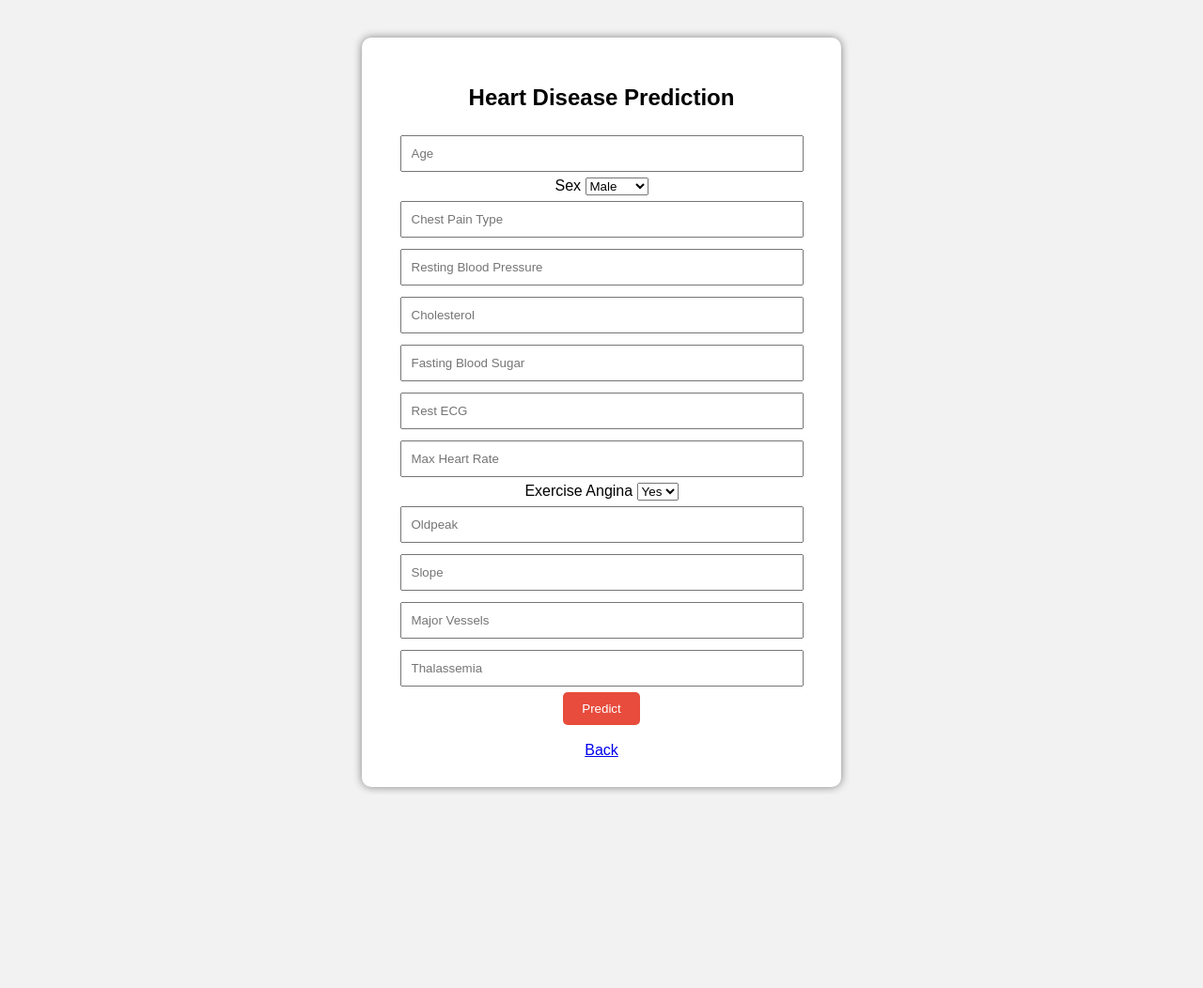
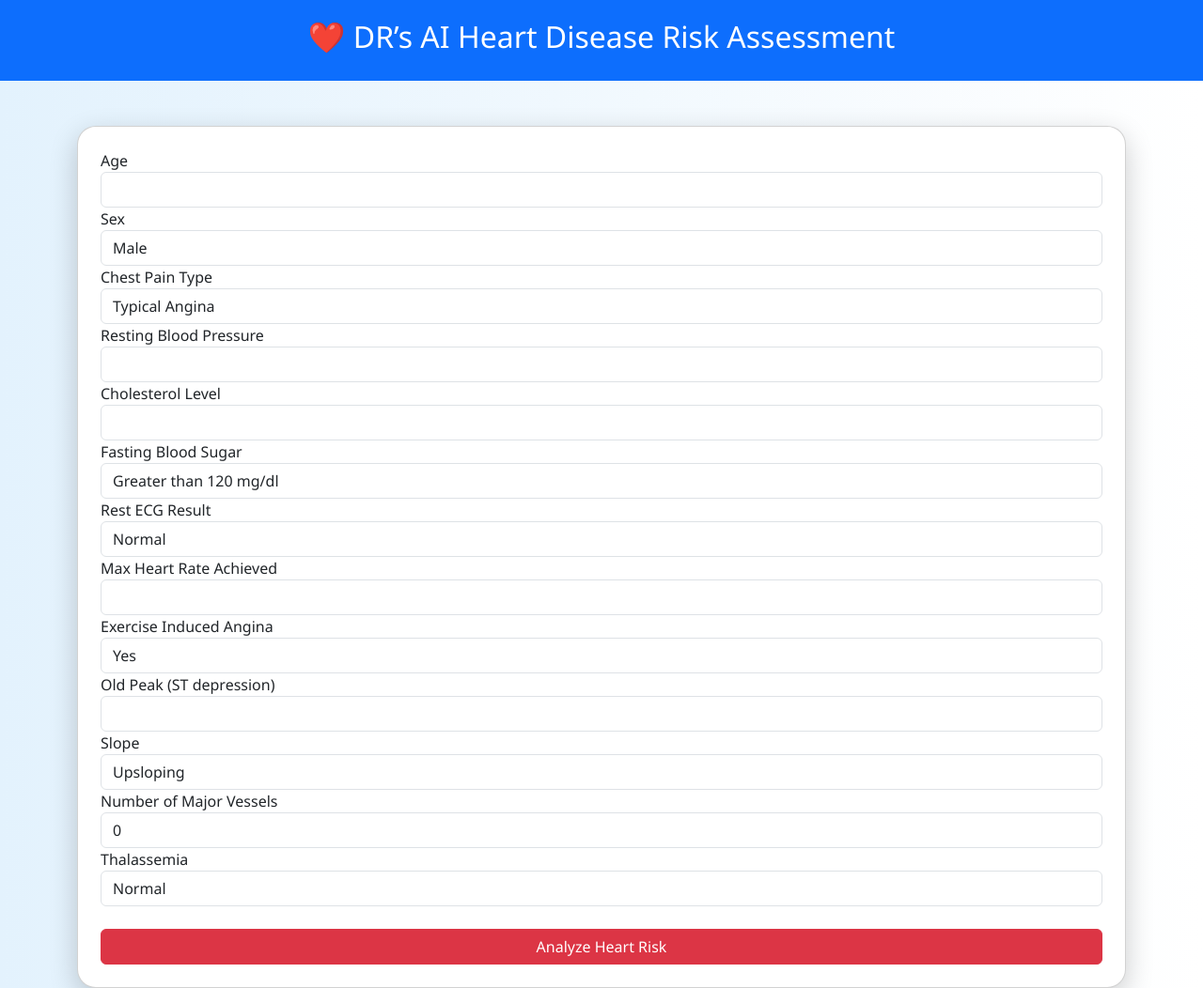
Before and after one commit to Mahesh054321/ai-healthcare-diagnostics, a Flask app: page /heart in a window 1280 px wide. Shown: the whole page at 94% size. Before the commit the page ends 844 px from the top, so only its background shows below. Run offline with Flask 3, Linux system fonts and the light colour scheme; parts of the project's set-up code (start-up, migrations or seed data) failed here and were passed over.

Commit message:
adding new features in result.html or report page and making the interface user friendly

```diff
--- a/src/app.py
+++ b/src/app.py
@@ -2,7 +2,12 @@ from flask import Flask, render_template, request
 import numpy as np
 import joblib
 from generative_ai.explainer import generate_diabetes_explanation, generate_heart_explanation
+from generative_ai.llm_service import generate_ai_medical_explanation
 from explainable_ai.shap_explainer import explain_heart, explain_diabetes
+from dotenv import load_dotenv
+import os
+
+load_dotenv(dotenv_path=".env")
 
 
 # FEATURES
@@ -36,44 +41,71 @@ heart_features = [
 
 app = Flask(__name__)
 
-# Load models
-diabetes_model = joblib.load("models/diabetes_model.pkl")
-diabetes_scaler = joblib.load("models/diabetes_scaler.pkl")
 
-heart_model = joblib.load("models/heart_model.pkl")
-heart_scaler = joblib.load("models/heart_scaler.pkl")
+# Load models with error handling
+try:
+    diabetes_model = joblib.load("models/diabetes_model.pkl")
+    diabetes_scaler = joblib.load("models/diabetes_scaler.pkl")
+    heart_model = joblib.load("models/heart_model.pkl")
+    heart_scaler = joblib.load("models/heart_scaler.pkl")
+except Exception as e:
+    raise RuntimeError(f"Model loading failed: {e}")
 
 
 # Home Page
 @app.route("/")
 def home():
+    """Render the home page with links to prediction tools."""
     return render_template("index.html")
 
 
 # Diabetes Prediction
 
 @app.route("/diabetes", methods=["GET","POST"])
-def diabetes():
+def diabetes() -> str:
+    """Handle diabetes prediction form and result rendering."""
     if request.method == "POST":
 
         features = [float(x) for x in request.form.values()]
         features = np.array([features])
 
-        scaled = diabetes_scaler.transform(features)
 
-        prediction = diabetes_model.predict(scaled)
-
-        if prediction[0] == 1:
-            result = "Diabetes Detected"
-        else:
-            result = "No Diabetes"
-
-        shap_values = explain_diabetes(features[0], diabetes_features)
-
-        patient_data = request.form.to_dict()
-        explanation = generate_diabetes_explanation(result, patient_data)
-
-        return render_template("diabetes.html", prediction=result, explanation=explanation)
+        try:
+            import json
+            scaled = diabetes_scaler.transform(features)
+            prediction = diabetes_model.predict(scaled)
+            if prediction[0] == 1:
+                result = "Diabetes Detected"
+            else:
+                result = "No Diabetes"
+            risk_score = round(diabetes_model.predict_proba(scaled)[0][1]*100)
+            shap_values = explain_diabetes(features[0], diabetes_features)
+            patient_data = request.form.to_dict()
+            explanation = generate_diabetes_explanation(result, patient_data)
+            ai_text = generate_ai_medical_explanation(result, patient_data)
+            shap_names = json.dumps(diabetes_features)
+            # Extract the correct 1D array for SHAP values
+            if hasattr(shap_values, 'values'):
+                vals = shap_values.values
+            else:
+                vals = shap_values
+            # If vals is 3D, take vals[0,:,0]; if 2D, take vals[0]; if 1D, use as is
+            if hasattr(vals, 'shape'):
+                if len(vals.shape) == 3:
+                    vals = vals[0,:,0]
+                elif len(vals.shape) == 2:
+                    vals = vals[0]
+            shap_vals = json.dumps([float(v) for v in vals])
+            return render_template("result.html",
+                prediction=result,
+                explanation=explanation,
+                ai_explanation=ai_text,
+                risk=risk_score,
+                shap_names=shap_names,
+                shap_values=shap_vals
+            )
+        except Exception as e:
+            return f"An error occurred during diabetes prediction: {e}", 500
 
     return render_template("diabetes.html")
 
@@ -83,6 +115,7 @@ def diabetes():
 
 @app.route("/heart", methods=["GET","POST"])
 def heart():
+    """Handle heart disease prediction form and result rendering."""
 
     if request.method == "POST":
 
@@ -93,30 +126,61 @@ def heart():
             data["sex"] = 1
         else:
             data["sex"] = 0
-
         if data["exang"].lower() == "yes":
             data["exang"] = 1
         else:
             data["exang"] = 0
 
-        features = [float(x) for x in data.values()]
-        features = np.array([features])
+        # Ensure features are in the correct order and numeric
+        features = []
+        for feat in heart_features:
+            val = data[feat]
+            try:
+                features.append(float(val))
+            except Exception:
+                features.append(0.0)
+        features = np.array([features])  # 2D array
 
-        scaled = heart_scaler.transform(features)
 
-        prediction = heart_model.predict(scaled)
+        try:
+            import json
+            scaled = heart_scaler.transform(features)
+            prediction = heart_model.predict(scaled)
+            if prediction[0] == 0:
+                result = "Heart Disease Detected"
+            else:
+                result = "No Heart Disease"
+            risk_score = round(heart_model.predict_proba(scaled)[0][0]*100)
+            shap_values = explain_heart(features, heart_features)
+            patient_data = request.form.to_dict()
 
-        if prediction[0] == 0:
-            result = "Heart Disease Detected"
-        else:
-            result = "No Heart Disease"
+            explanation = generate_heart_explanation(result, patient_data)
+            ai_text = generate_ai_medical_explanation(result, patient_data)
 
-        shap_values = explain_heart(features[0], heart_features)
+# ---------- SAFE SHAP EXTRACTION ----------
+            vals = shap_values.values if hasattr(shap_values, "values") else shap_values
 
-        patient_data = request.form.to_dict()
-        explanation = generate_heart_explanation(result, patient_data)
+            vals = np.array(vals)
 
-        return render_template("heart.html", prediction=result, explanation=explanation)
+            if vals.ndim == 3:
+                vals = vals[0,:,0]
+            elif vals.ndim == 2:
+                vals = vals[0]
+            elif vals.ndim == 1:
+                vals = vals
+
+            shap_names = json.dumps(heart_features)
+            shap_vals = json.dumps([float(x) for x in vals])
+            return render_template("result.html",
+                prediction=result,
+                explanation=explanation,
+                ai_explanation=ai_text,
+                risk=risk_score,
+                shap_names=shap_names,
+                shap_values=shap_vals
+            )
+        except Exception as e:
+            return f"An error occurred during heart prediction: {e}", 500
 
     return render_template("heart.html")
 
--- a/src/templates/heart.html
+++ b/src/templates/heart.html
@@ -1,44 +1,28 @@
 <!DOCTYPE html>
 <html>
 <head>
-<title>Heart Disease Prediction</title>
+
+<title>DR’s AI Heart Risk Assessment</title>
+
+<link href="https://cdn.jsdelivr.net/npm/bootstrap@5.3.0/dist/css/bootstrap.min.css" rel="stylesheet">
 
 <style>
 
 body{
-font-family:Arial;
-background:#f2f2f2;
-text-align:center;
+background: linear-gradient(to right,#e3f2fd,#ffffff);
+font-family:Segoe UI;
 }
 
-.container{
-background:white;
-width:450px;
-margin:auto;
-padding:30px;
-margin-top:40px;
-border-radius:10px;
-box-shadow:0px 0px 10px gray;
+.card{
+border-radius:20px;
+box-shadow:0px 10px 30px rgba(0,0,0,0.2);
 }
 
-input{
-width:90%;
-padding:10px;
-margin:6px;
-}
-
-button{
-padding:10px 20px;
-background:#e74c3c;
+.header{
+background:#0d6efd;
 color:white;
-border:none;
-border-radius:5px;
-}
-
-.result{
-margin-top:20px;
-font-size:20px;
-color:red;
+padding:20px;
+text-align:center;
 }
 
 </style>
@@ -47,64 +31,91 @@ color:red;
 
 <body>
 
-<div class="container">
+<div class="header">
+<h2>❤️ DR’s AI Heart Disease Risk Assessment</h2>
+</div>
 
-<h2>Heart Disease Prediction</h2>
+<div class="container mt-5">
 
-<form method="POST">
+<form method="POST" target="_blank">
 
-<input type="text" name="age" placeholder="Age" required>
+<div class="card p-4">
+
+<label>Age</label>
+<input type="number" name="age" class="form-control" min="18" max="100" required>
 
 <label>Sex</label>
-<select name="sex">
+<select name="sex" class="form-control">
 <option value="1">Male</option>
 <option value="0">Female</option>
 </select>
 
-<input type="text" name="cp" placeholder="Chest Pain Type" required>
+<label>Chest Pain Type</label>
+<select name="cp" class="form-control">
+<option value="0">Typical Angina</option>
+<option value="1">Atypical Angina</option>
+<option value="2">Non-Anginal Pain</option>
+<option value="3">Asymptomatic</option>
+</select>
 
-<input type="text" name="trestbps" placeholder="Resting Blood Pressure" required>
+<label>Resting Blood Pressure</label>
+<input type="number" name="trestbps" class="form-control" min="80" max="200" required>
 
-<input type="text" name="chol" placeholder="Cholesterol" required>
+<label>Cholesterol Level</label>
+<input type="number" name="chol" class="form-control" min="100" max="600" required>
 
-<input type="text" name="fbs" placeholder="Fasting Blood Sugar" required>
+<label>Fasting Blood Sugar</label>
+<select name="fbs" class="form-control">
+<option value="1">Greater than 120 mg/dl</option>
+<option value="0">Less than 120 mg/dl</option>
+</select>
 
-<input type="text" name="restecg" placeholder="Rest ECG" required>
+<label>Rest ECG Result</label>
+<select name="restecg" class="form-control">
+<option value="0">Normal</option>
+<option value="1">ST-T Abnormality</option>
+<option value="2">Left Ventricular Hypertrophy</option>
+</select>
 
-<input type="text" name="thalach" placeholder="Max Heart Rate" required>
+<label>Max Heart Rate Achieved</label>
+<input type="number" name="thalach" class="form-control" min="60" max="220" required>
 
-<label>Exercise Angina</label>
-<select name="exang">
+<label>Exercise Induced Angina</label>
+<select name="exang" class="form-control">
 <option value="1">Yes</option>
 <option value="0">No</option>
 </select>
 
-<input type="text" name="oldpeak" placeholder="Oldpeak" required>
+<label>Old Peak (ST depression)</label>
+<input type="number" step="0.1" name="oldpeak" class="form-control" min="0" max="6" required>
 
-<input type="text" name="slope" placeholder="Slope" required>
+<label>Slope</label>
+<select name="slope" class="form-control">
+<option value="0">Upsloping</option>
+<option value="1">Flat</option>
+<option value="2">Downsloping</option>
+</select>
 
-<input type="text" name="ca" placeholder="Major Vessels" required>
+<label>Number of Major Vessels</label>
+<select name="ca" class="form-control">
+<option value="0">0</option>
+<option value="1">1</option>
+<option value="2">2</option>
+<option value="3">3</option>
+</select>
 
-<input type="text" name="thal" placeholder="Thalassemia" required>
+<label>Thalassemia</label>
+<select name="thal" class="form-control">
+<option value="1">Normal</option>
+<option value="2">Fixed Defect</option>
+<option value="3">Reversible Defect</option>
+</select>
 
-<button type="submit">Predict</button>
+<button class="btn btn-danger mt-4 w-100">Analyze Heart Risk</button>
+
+</div>
 
 </form>
-
-{% if prediction %}
-<div class="result">
-<b>Prediction:</b> {{prediction}}
-</div>
-
-<div style="margin-top:15px;color:#333;font-size:16px;">
-<b>AI Explanation:</b>
-<p>{{ explanation }}</p>
-</div>
-
-{% endif %}
-
-<br>
-<a href="/">Back</a>
 
 </div>
 
```
Also changed, not shown: requirements.txt (added, +10 -0 lines), src/explainable_ai/shap_explainer.py (+31 -3 lines), src/generative_ai/explainer.py (+16 -42 lines), src/generative_ai/llm_service.py (added, +34 -0 lines), src/templates/diabetes.html (+21 -81 lines), src/templates/index.html (+79 -22 lines), src/templates/result.html (+101 -24 lines), src/explainable_ai/__init__.py (added), src/generative_ai/__init__.py (added), src/static/shap_plot.png (added), 1 other file.
